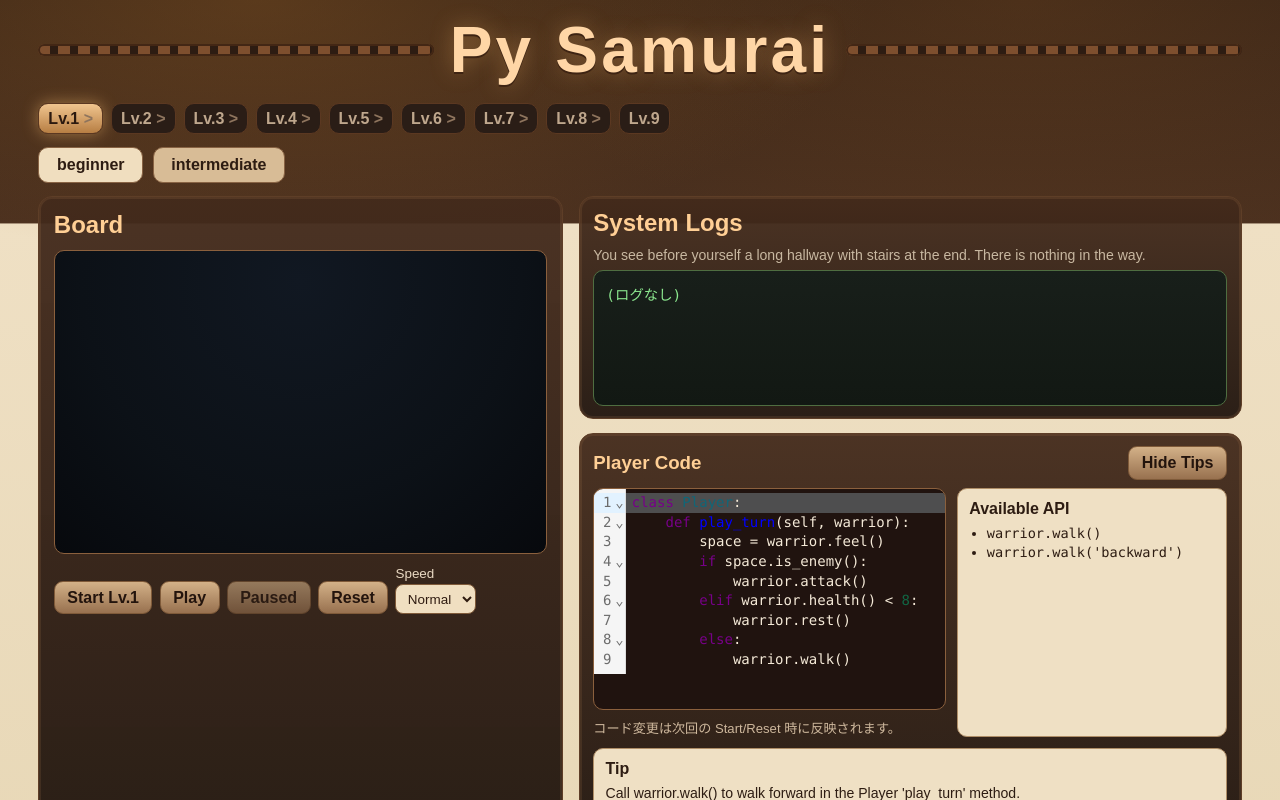
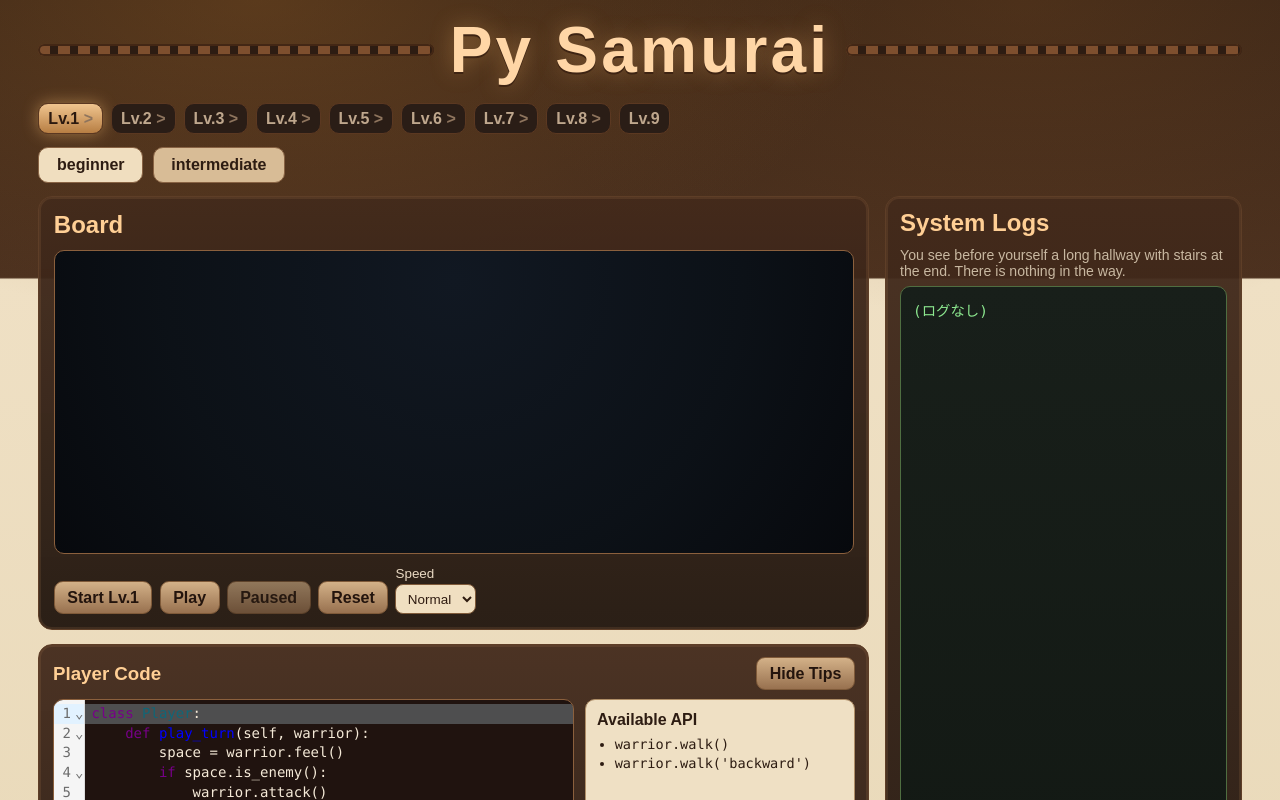
Before and after one commit to unagi/code-py-samurai, a React (Vite) app: page / in a window 1280 px wide. Shown: the top 800 px of the page. Built offline with nearby package versions, Linux system fonts and the light colour scheme.

Commit message:
refactor(web): switch to 70-30 layout with vertical logs column
Reason: improve log readability by allocating dedicated right-side vertical area.

Impact: places Board and Player Code in left 70% column and System Logs in right 30% column.

Breaking change: none

```diff
--- a/src/web/App.tsx
+++ b/src/web/App.tsx
@@ -291,6 +291,7 @@ export default function App() {
       </div>
 
       <section className="workspace">
+        <section className="left-column">
           <article className="console-panel">
             <h2>Board</h2>
             <pre id="board">{board}</pre>
@@ -317,14 +318,6 @@ export default function App() {
               </label>
             </div>
           </article>
-
-        <section className="right-column">
-          <article className="logs-panel">
-            <h2>System Logs</h2>
-            <p className="description">{level.description}</p>
-            <pre id="logs">{logs}</pre>
-          </article>
-
           <article className="editor-panel">
             <div className="player-code-header">
               <h3>Player Code</h3>
@@ -362,6 +355,12 @@ export default function App() {
             ) : null}
           </article>
         </section>
+
+        <article className="logs-panel">
+          <h2>System Logs</h2>
+          <p className="description">{level.description}</p>
+          <pre id="logs">{logs}</pre>
+        </article>
       </section>
 
       {showResultModal && result ? (
--- a/src/web/styles.css
+++ b/src/web/styles.css
@@ -99,7 +99,7 @@ body {
 
 .workspace {
   display: grid;
-  grid-template-columns: minmax(320px, 1.06fr) minmax(420px, 1.34fr);
+  grid-template-columns: minmax(520px, 7fr) minmax(260px, 3fr);
   gap: 1rem;
 }
 
@@ -181,7 +181,7 @@ button:disabled {
   padding: 0.34rem 0.46rem;
 }
 
-.right-column {
+.left-column {
   display: grid;
   grid-template-rows: auto auto;
   gap: 0.9rem;
@@ -189,6 +189,7 @@ button:disabled {
 
 .logs-panel {
   padding: 0.75rem 0.85rem;
+  min-height: 100%;
 }
 
 .description {
@@ -199,8 +200,8 @@ button:disabled {
 
 #logs {
   margin: 0;
-  min-height: 8.5rem;
-  max-height: 14rem;
+  min-height: 43rem;
+  max-height: 70vh;
   overflow: auto;
   padding: 0.75rem;
   border-radius: 10px;
```
Lines whose indentation alone changed are shown as unchanged.
